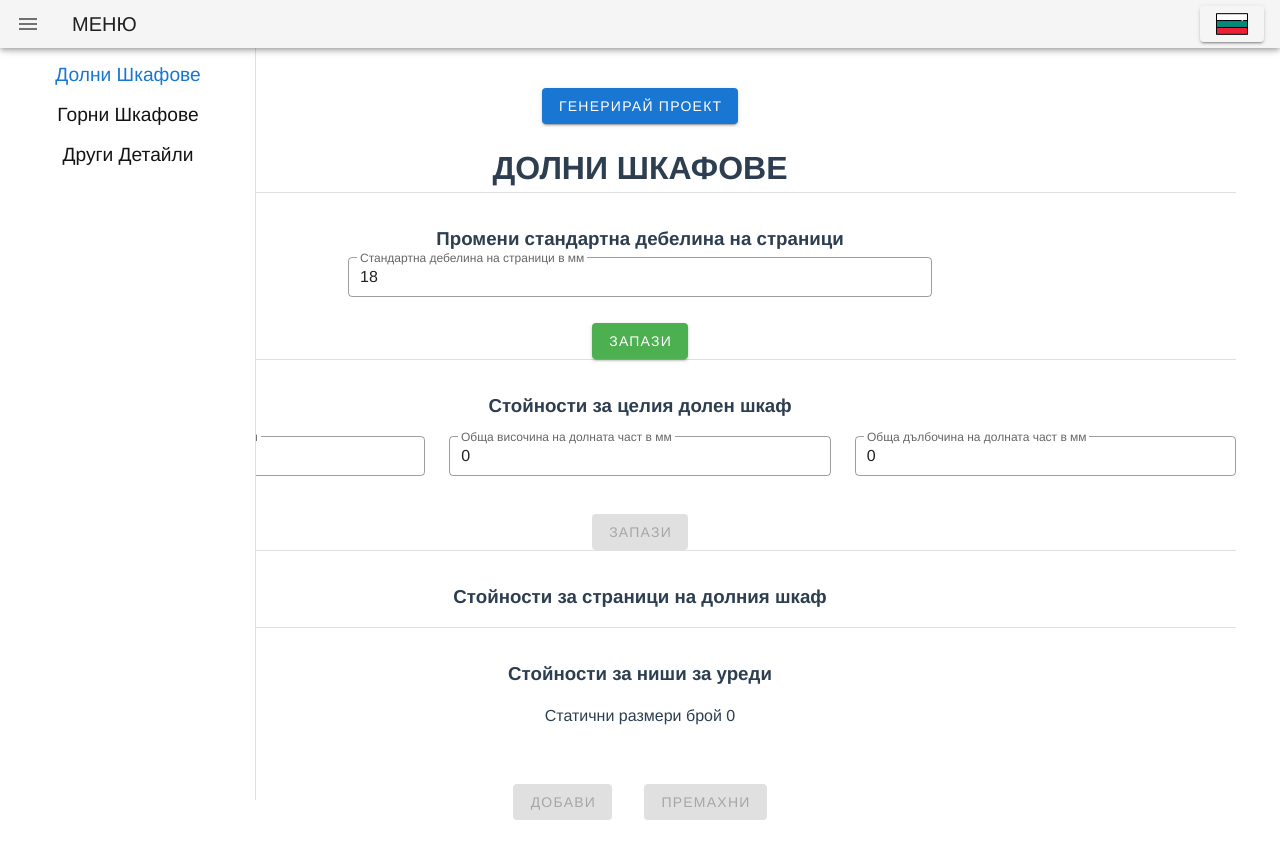
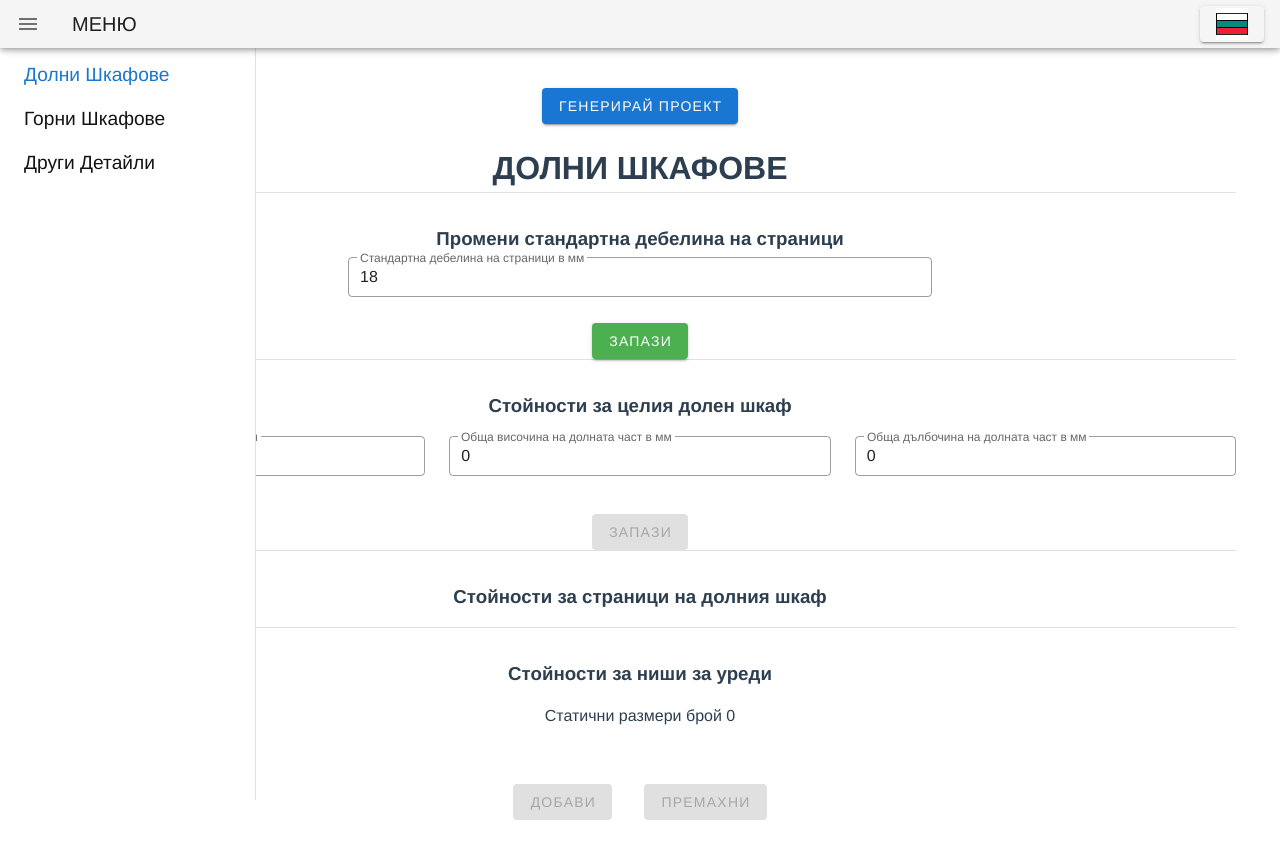
Before and after one commit to didoviktorov/wood-calculator, a Vue app: page / in a window 1280 px wide. Both pictures are taken after a click on the button 28 px from the left and 24 px from the top of the page. Shown: the top 858 px of the page. Built offline with nearby package versions, Linux system fonts and the light colour scheme.

Commit message:
styles issues fixed

```diff
--- a/src/App.vue
+++ b/src/App.vue
@@ -15,12 +15,12 @@
           <v-list-item-group v-model="selectedLangIndex" color="primary">
             <v-list-item @click="changeLang('BG')" dark>
               <v-list-item-title>
-                <v-img src="./assets/bulgaria.png"></v-img>
+                <img src="./assets/bulgaria.png" />
               </v-list-item-title>
             </v-list-item>
             <v-list-item @click="changeLang('EN')">
               <v-list-item-title>
-                <v-img src="./assets/england.png"></v-img>
+                <img src="./assets/england.png" />
               </v-list-item-title>
             </v-list-item>
           </v-list-item-group>
@@ -28,8 +28,8 @@
       </v-menu>
     </v-app-bar>
     <v-navigation-drawer v-model="drawer" fixed clipped app>
-      <v-list dense>
-        <v-list-item>
+      <v-list dense rounded>
+        <v-list-item class="menu-item">
           <v-list-item-content>
             <v-list-item-title>
               <router-link class="navigation-link" to="/"
@@ -38,7 +38,7 @@
             </v-list-item-title>
           </v-list-item-content>
         </v-list-item>
-        <v-list-item>
+        <v-list-item class="menu-item">
           <v-list-item-content>
             <v-list-item-title>
               <router-link class="navigation-link" to="/upper"
@@ -47,7 +47,7 @@
             </v-list-item-title>
           </v-list-item-content>
         </v-list-item>
-        <v-list-item>
+        <v-list-item class="menu-item">
           <v-list-item-content>
             <v-list-item-title>
               <router-link class="navigation-link" to="/other"
@@ -117,4 +117,8 @@ export default {
 .v-application a:not(.router-link-exact-active) {
   color: #121412 !important;
 }
+
+.menu-item {
+  text-align: left;
+}
 </style>
--- a/src/assets/site.css
+++ b/src/assets/site.css
@@ -69,6 +69,10 @@
   padding: 0 !important;
 }
 
+.v-responsive__content {
+  width: auto !important;
+}
+
 @media screen and (max-width: 960px) {
   .v-input--selection-controls {
     padding: 0 0 2rem 0 !important;
```
Also changed, not shown: src/assets/bulgaria.png.
